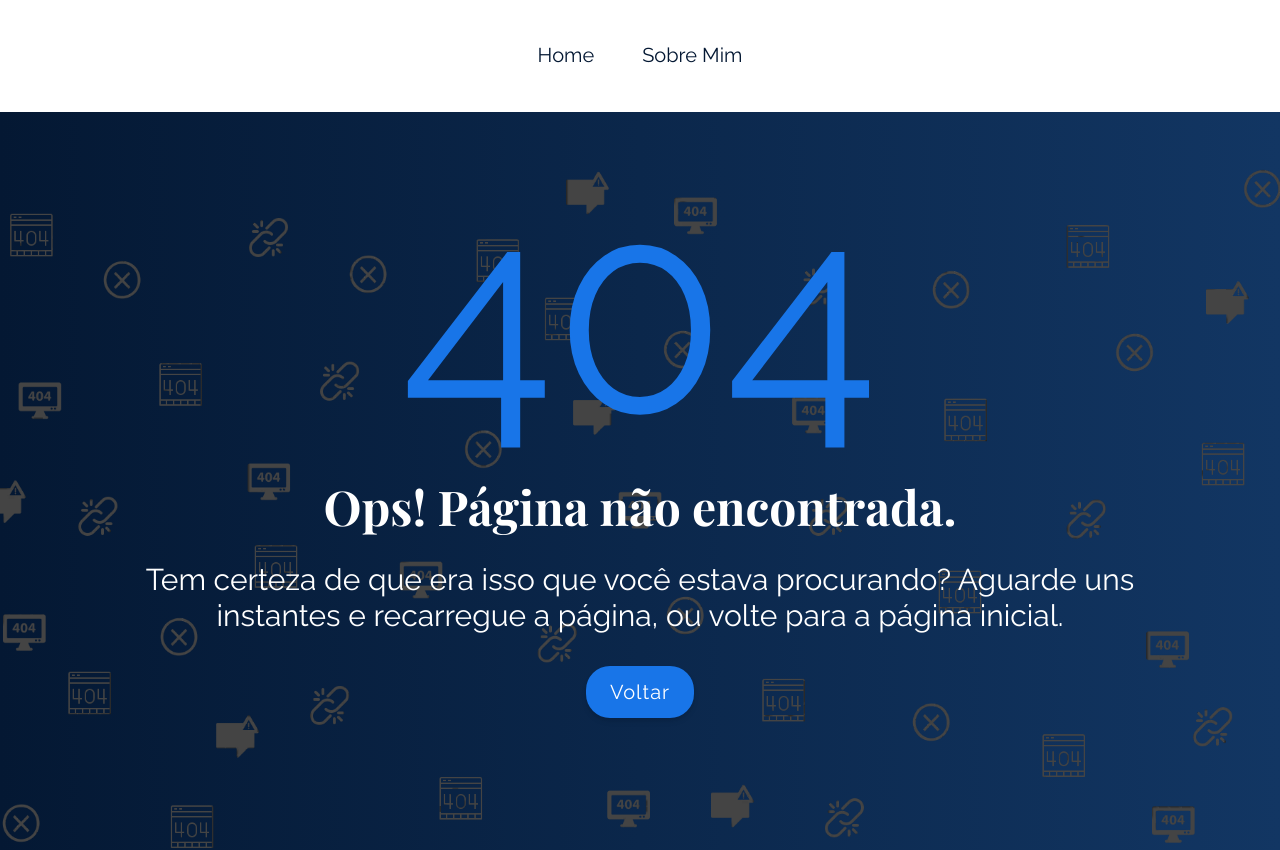
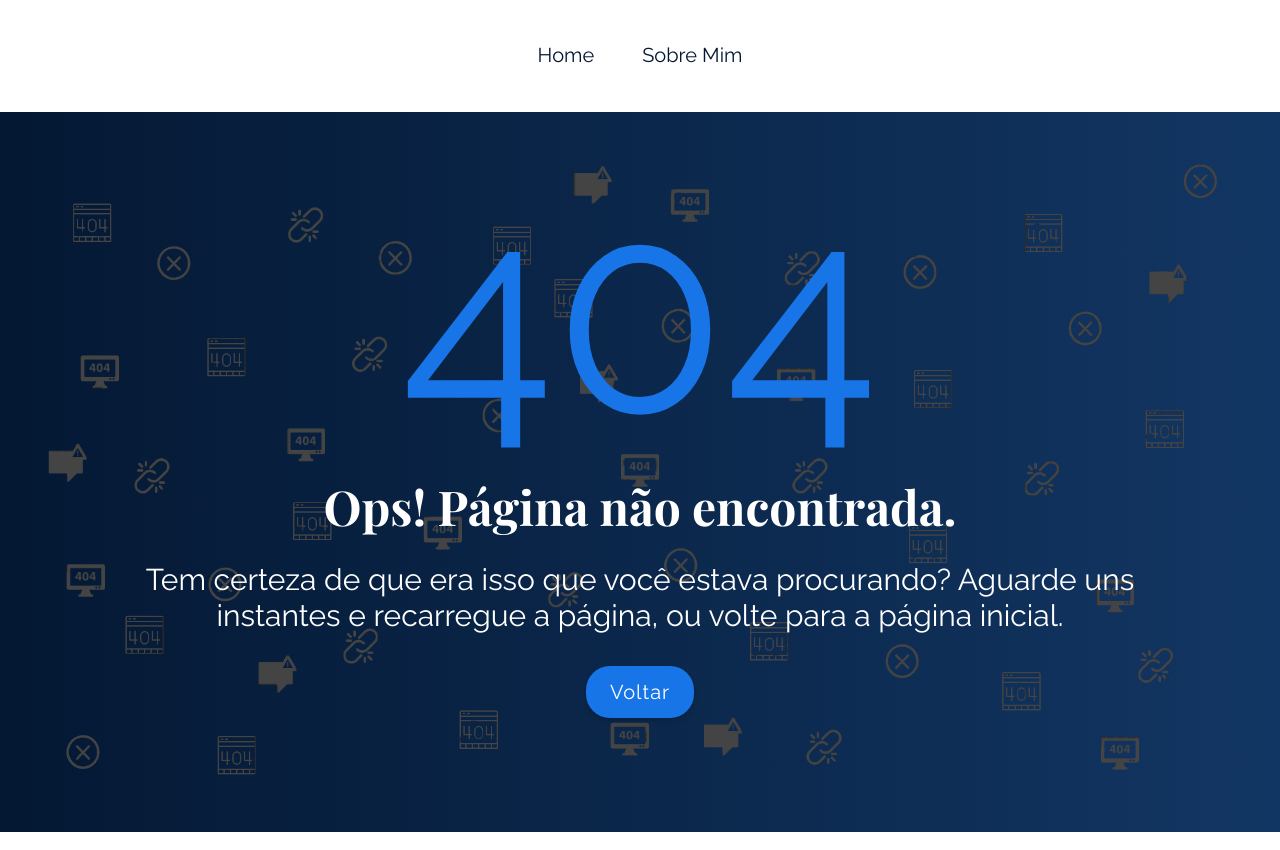
Before and after one commit to LivioAlvarenga/react-router, a React (Vite) app: page /404 in a window 1280 px wide. Shown: the top 850 px of the page. Built offline with nearby package versions, Linux system fonts and the light colour scheme.

Commit message:
adicionando movimento de background ao passar o mouse em pageNotFound

```diff
--- a/src/pages/PageNotFound/index.jsx
+++ b/src/pages/PageNotFound/index.jsx
@@ -1,13 +1,55 @@
 import backgroundPage from "@/assets/images/pageNotFoundBackground.webp";
 import Wrapper from "@/components/Wrapper";
+import React, { useState } from "react";
 import { useNavigate } from "react-router-dom";
 
 export default function PageNotFound() {
   const navigate = useNavigate();
+
+  /* Cria um estado inicial da posição de x e y do mouse ao mouse entrar no background
+  Usamos esta medida para diminuir com mouse position atual e assim suavizar o primeiro movimento */
+  const [mousePositionStart, setMousePositionStart] = useState({
+    x: 0,
+    y: 0,
+  });
+
+  /* Criando estado para medir posição do mouse na tela*/
+  const [mousePosition, setMousePosition] = useState({
+    x: "0px",
+    y: "0px",
+  });
+
+  function handleMouseMove(ev) {
+    // Armazena posição inicial do mouse na tela
+    if (mousePosition.x === "0px") {
+      setMousePositionStart({
+        x: ev.clientX,
+        y: ev.clientY,
+      });
+    }
+
+    setMousePosition({
+      x:
+        mousePositionStart.x === 0
+          ? "-1px"
+          : -(ev.clientX - mousePositionStart.x) / 7 + "px",
+      y:
+        mousePositionStart.y === 0
+          ? "-1px"
+          : -(ev.clientY - mousePositionStart.y) / 7 + "px",
+    });
+  }
+
   return (
-    <div className="relative h-screen w-full">
+    <div
+      className="relative h-screen w-full overflow-hidden"
+      onMouseMove={(ev) => handleMouseMove(ev)}
+    >
       <img
-        className="absolute top-0 -z-10 h-full w-full bg-gradient-to-r from-[#041833] to-[#123663] object-cover"
+        style={{
+          objectPosition: `${mousePosition.x} ${mousePosition.y}`,
+        }}
+        className="absolute top-0 -z-10 bg-gradient-to-r from-[#041833] to-[#123663] object-cover"
         src={backgroundPage}
         alt=""
       />
```
